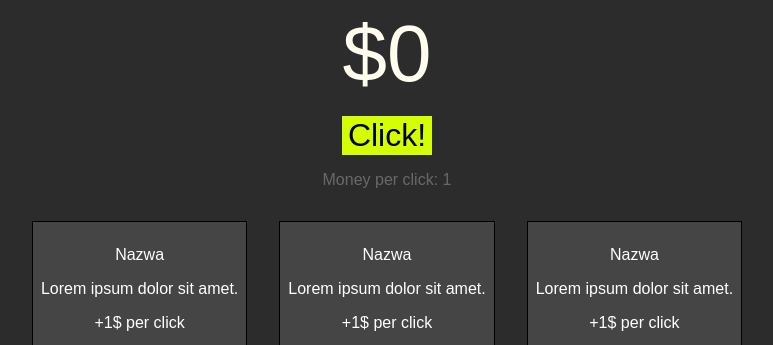
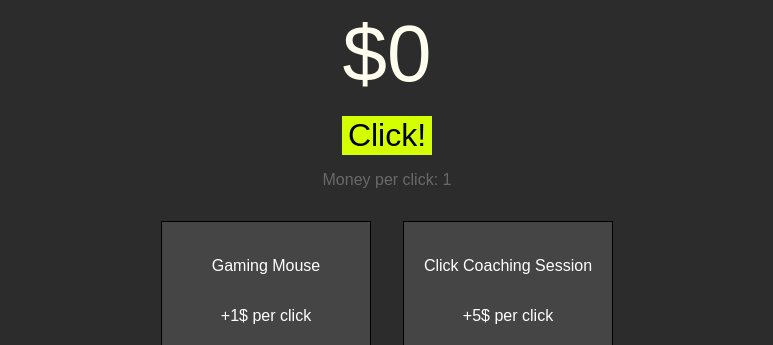
Before and after one commit to kgrzesik17/js-cert, a plain HTML site: page playground-clicker/index.html in a window 1280 px wide. Shown: the top 345 px of the page, without its empty margins (253-1026 px from the left). Drawn offline with Linux system fonts and the light colour scheme.

Commit message:
auto loading items from js

```diff
--- a/playground-clicker/index.html
+++ b/playground-clicker/index.html
@@ -21,26 +21,7 @@
       </div>
 
       <div class="shop">
-        <div class="shop-item">
-          <p class="shop-item__name">Nazwa</p>
-          <p class="shop-item__description">Lorem ipsum dolor sit amet.</p>
-          <p class="shop-item__value">+1$ per click</p>
-          <p><button>$1</button></p>
-        </div>
 
-        <div class="shop-item">
-          <p class="shop-item__name">Nazwa</p>
-          <p class="shop-item__description">Lorem ipsum dolor sit amet.</p>
-          <p class="shop-item__value">+1$ per click</p>
-          <p><button>$1</button></p>
-        </div>
-
-        <div class="shop-item">
-          <p class="shop-item__name">Nazwa</p>
-          <p class="shop-item__description">Lorem ipsum dolor sit amet.</p>
-          <p class="shop-item__value">+1$ per click</p>
-          <p><button>$1</button></p>
-        </div>
       </div>
     </main>
 
--- a/playground-clicker/script.js
+++ b/playground-clicker/script.js
@@ -1,7 +1,34 @@
 "use strict";
+
+// item shop
+let items = [
+  {
+    name: "Gaming Mouse",
+    price: 1,
+    value: 1,
+    isPerSecond: false,
+  },
+  {
+    name: "Click Coaching Session",
+    price: 100,
+    value: 5,
+    isPerSecond: false,
+  },
+];
 
 const dCash = document.querySelector("#cash-amount");
 const dCashPerClick = document.querySelector("#cash-per-click");
+const dShop = document.querySelector(".shop");
+
+// generate the shop
+for (let i = 0; i < items.length; i++) {
+  dShop.innerHTML += `<div class="shop-item" id="${i}">
+          <p class="shop-item__name">${items[i].name}</p>
+          <p>+<span class="shop-item__value">${items[i].value}</span>$ per click</p>
+          <p><button>$<span class="shop-item__cost">${items[i].price}</span></button></p>
+        </div>`;
+}
+
 // const interval = window.setInterval(addPersistent, 1000);
 
 let cash = 0;
--- a/playground-clicker/style.sass
+++ b/playground-clicker/style.sass
@@ -33,12 +33,17 @@ main
     display: flex
 
   .shop-item
+    display: flex
+    flex-direction: column
+    justify-content: center
     color: white
     text-align: center
     border: 1px solid black
     margin: 1rem
     padding: 0.5rem
     background-color: #454545
+    width: 12rem
+    height: 12rem
 
     p
       margin: 0.5
```
Also changed, not shown: playground-clicker/style.css, 1 other file.
